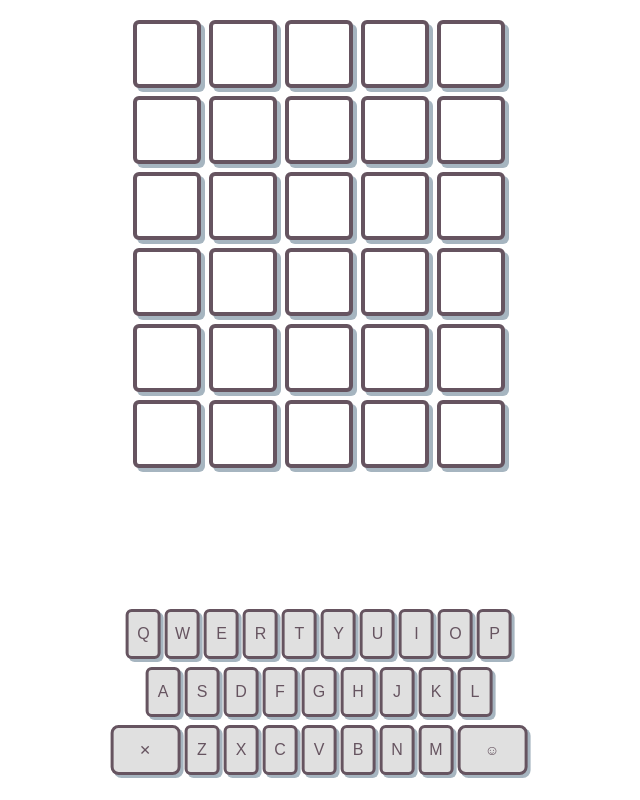
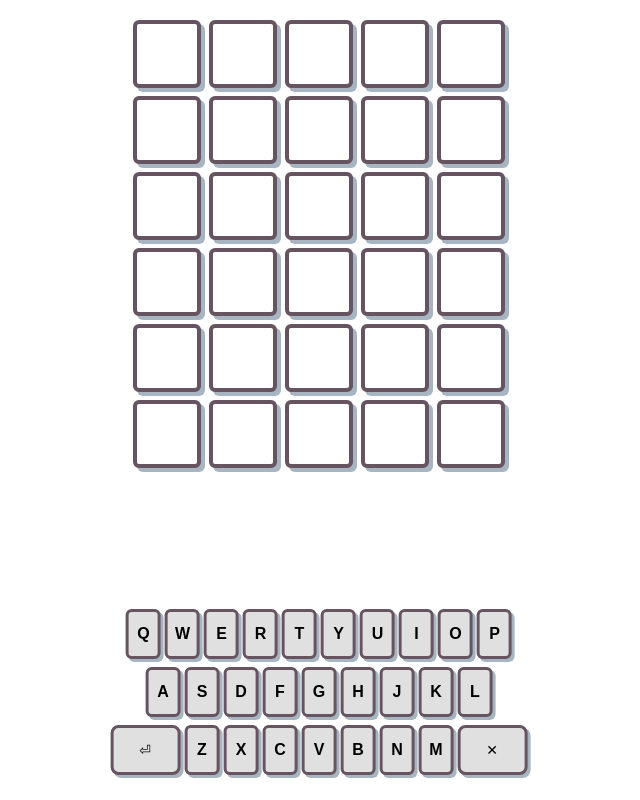
Before and after one commit to kfang1900/wordle, a React (Create React App) app: page / in a window 1280 px wide. Shown: the whole page, without its empty margins (321-961 px from the left). Built offline with nearby package versions, Linux system fonts and the light colour scheme; no server answers.

Commit message:
No extra misplaced yellow letters in each Display Guess

```diff
--- a/src/App.tsx
+++ b/src/App.tsx
@@ -1,8 +1,8 @@
-import { useState, useEffect } from 'react';
+import { useState, useEffect, useMemo } from 'react';
 import { io } from 'socket.io-client';
 import Display from './Display';
 import Keyboard from './Keyboard';
-import { ROWS, COLS } from './config';
+import { ROWS, COLS, ALPHABET } from './config';
 
 type GameState = {
   board: string[][];
@@ -26,14 +26,16 @@ const socket = io('https://ws.wordle.kevinfaang.com', {
   transports: ['websocket'],
 });
 
+// const socket = io('http://localhost:3001', {
+//   transports: ['websocket'],
+// });
+
 export default function Wordle() {
   const [wordToday, setWordToday] = useState('');
   const [winner, setWinner] = useState('');
   const wordSet = new Set(wordToday);
   const [keyboardColors, setKeyboardColors] = useState<Record<string, string>>(
-    Object.fromEntries(
-      'ABCDEFGHIJKLMNOPQRSTUVWXYZ'.split('').map((letter) => [letter, 'normal'])
-    )
+    Object.fromEntries(ALPHABET.split('').map((letter) => [letter, 'normal']))
   );
 
   const [guesses, setGuesses] = useState<string[][]>(
@@ -46,6 +48,16 @@ export default function Wordle() {
 
   const [displayRow, setDisplayRow] = useState<number>(0);
   const [displayCol, setDisplayCol] = useState<number>(0);
+
+  const wordTodayDict: Record<string, number> = useMemo(() => {
+    const dict = Object.fromEntries(
+      ALPHABET.split('').map((letter) => [letter, 0])
+    );
+    for (const letter of wordToday) {
+      dict[letter] += 1;
+    }
+    return dict;
+  }, [wordToday]);
 
   useEffect(() => {
     // Setup socket connection and event handlers
@@ -126,18 +138,28 @@ export default function Wordle() {
       setErrorMessage('Not enough letters');
       return;
     }
-    function calcColorForGuessLetter(letter: string, pos: number): string {
+
+    const newSubmitColors: string[] = Array(COLS).fill('');
+    const guessDict: Record<string, number> = Object.fromEntries(
+      ALPHABET.split('').map((letter) => [letter, 0])
+    );
+    for (const [pos, letter] of [...guess].entries()) {
       if (letter === wordToday[pos]) {
-        return 'correct';
-      } else if (wordSet.has(letter)) {
-        return 'misplaced';
+        guessDict[letter] += 1;
+        newSubmitColors[pos] = 'correct';
       }
-      return 'incorrect';
     }
-
-    const newSubmitColors = guesses[displayRow].map((letter, index) =>
-      calcColorForGuessLetter(letter, index)
-    );
+    for (const [pos, letter] of [...guess].entries()) {
+      if (newSubmitColors[pos] == 'correct') {
+        continue;
+      }
+      guessDict[letter] += 1;
+      if (wordSet.has(letter) && guessDict[letter] < wordTodayDict[letter]) {
+        newSubmitColors[pos] = 'misplaced';
+      } else {
+        newSubmitColors[pos] = 'incorrect';
+      }
+    }
 
     socket.emit('submitWord', { user: 'Kevin', submitColors: newSubmitColors });
   }
--- a/src/Display.tsx
+++ b/src/Display.tsx
@@ -8,8 +8,6 @@ export default function Display({ displays, guessColors }: DisplaysProps) {
     <div className="board">
       {displays.map((row, rowIndex) => (
         <div key={rowIndex} className="board-row">
-          {' '}
-          {/* ✅ Keeps letters left-to-right */}
           {row.map((letter, colIndex) => (
             <div
               key={colIndex}
--- a/src/Keyboard.tsx
+++ b/src/Keyboard.tsx
@@ -20,8 +20,8 @@ export default function Keyboard({
       {letters.map((keyRow, rowIndex) => (
         <div key={rowIndex} className="keyboard-row">
           {rowIndex === 2 && (
-            <button className="special-key back" onClick={takeBack}>
-              &#x2715;
+            <button className="special-key enter" onClick={finalizeGuess}>
+              ⏎
             </button>
           )}
           {keyRow.split('').map((letter, index) => (
@@ -33,8 +33,8 @@ export default function Keyboard({
             />
           ))}
           {rowIndex === 2 && (
-            <button className="special-key enter" onClick={finalizeGuess}>
-              &#9786;
+            <button className="special-key back" onClick={takeBack}>
+              &#x2715;
             </button>
           )}
         </div>
--- a/src/config.ts
+++ b/src/config.ts
@@ -1,2 +1,3 @@
 export const ROWS = 6;
 export const COLS = 5;
+export const ALPHABET = 'ABCDEFGHIJKLMNOPQRSTUVWXYZ';
--- a/src/styles.css
+++ b/src/styles.css
@@ -3,9 +3,9 @@
 :root {
   --background: #ffffff; /* White background */
   --border: #665460; /* Muted purplish-gray border */
-  --text: #665460; /* Letter color matches border */
+  --text: #000000; /* Letter color matches border */
 
-  --key-dark: #9b9b9b; /* Softer gray for incorrect letters */
+  --key-dark: #737373; /* Softer gray for incorrect letters */
   --key-light: #E0E0E0; /* Lighter gray for unused letters */
   --key-edge: #A6B5C0; /* Soft bluish-gray shadow */
   --key-dark-hover: #636363;
@@ -114,7 +114,7 @@ body {
   align-items: center;
   justify-content: center;
   font-size: 16px;
-  font-weight: normal;
+  font-weight: bold;
   text-transform: uppercase;
   border: 3px solid var(--border);
   background-color: var(--key-light);
@@ -162,17 +162,17 @@ body {
 }
 
 @media (hover: hover) {
-  .key.correct:hover {
+  .keyboard .key.correct:hover {
     background-color: var(--correct);
     filter: brightness(1.2);
   }
 
-  .key.misplaced:hover {
+  .keyboard .key.misplaced:hover {
     background-color: var(--highlight);
     filter: brightness(1.2);
   }
 
-  .key.incorrect:hover {
+  .keyboard .key.incorrect:hover {
     background-color: var(--key-dark-hover);
   }
 }
```
